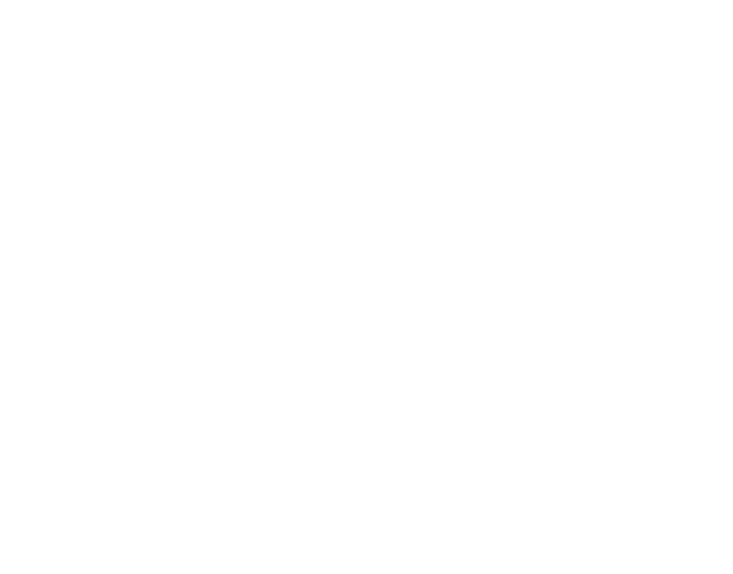
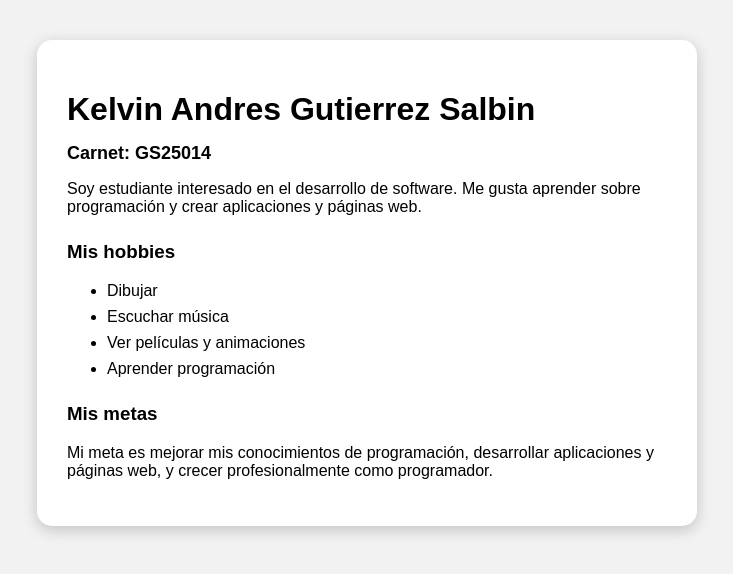
Before and after one commit to gs25014-glitch/guia01-GS25014, a plain HTML site: page index.html in a window 1280 px wide. Shown: the whole page, without its empty margins (273-1006 px from the left). Drawn offline with Linux system fonts and the light colour scheme.

Commit message:
agregue mi seccion personal GS25014

```diff
--- a/estilo.css
+++ b/estilo.css
@@ -0,0 +1,31 @@
+body {
+    font-family: Arial, sans-serif;
+    background-color: #f2f2f2;
+    margin: 0;
+    padding: 40px;
+}
+
+#carnet {
+    max-width: 600px;
+    margin: auto;
+    padding: 30px;
+    background-color: white;
+    border-radius: 15px;
+    box-shadow: 0 4px 15px rgba(0, 0, 0, 0.2);
+}
+
+h1 {
+    margin-bottom: 10px;
+}
+
+h2 {
+    font-size: 18px;
+}
+
+h3 {
+    margin-top: 25px;
+}
+
+li {
+    margin-bottom: 8px;
+}
--- a/index.html
+++ b/index.html
@@ -3,9 +3,35 @@
 <head>
     <meta charset="utf-8">
     <link rel="stylesheet" href="estilo.css">
-    <title>Guía 1</title>
+    <title>Guía 1 - Presentación Personal</title>
 </head>
 <body>
 
+    <div id="carnet">
+        <h1>Kelvin Andres Gutierrez Salbin</h1>
+        <h2>Carnet: GS25014</h2>
+
+        <p>
+            Soy estudiante interesado en el desarrollo de software.
+            Me gusta aprender sobre programación y crear aplicaciones
+            y páginas web.
+        </p>
+
+        <h3>Mis hobbies</h3>
+        <ul>
+            <li>Dibujar</li>
+            <li>Escuchar música</li>
+            <li>Ver películas y animaciones</li>
+            <li>Aprender programación</li>
+        </ul>
+
+        <h3>Mis metas</h3>
+        <p>
+            Mi meta es mejorar mis conocimientos de programación,
+            desarrollar aplicaciones y páginas web, y crecer
+            profesionalmente como programador.
+        </p>
+    </div>
+
 </body>
 </html>
```
